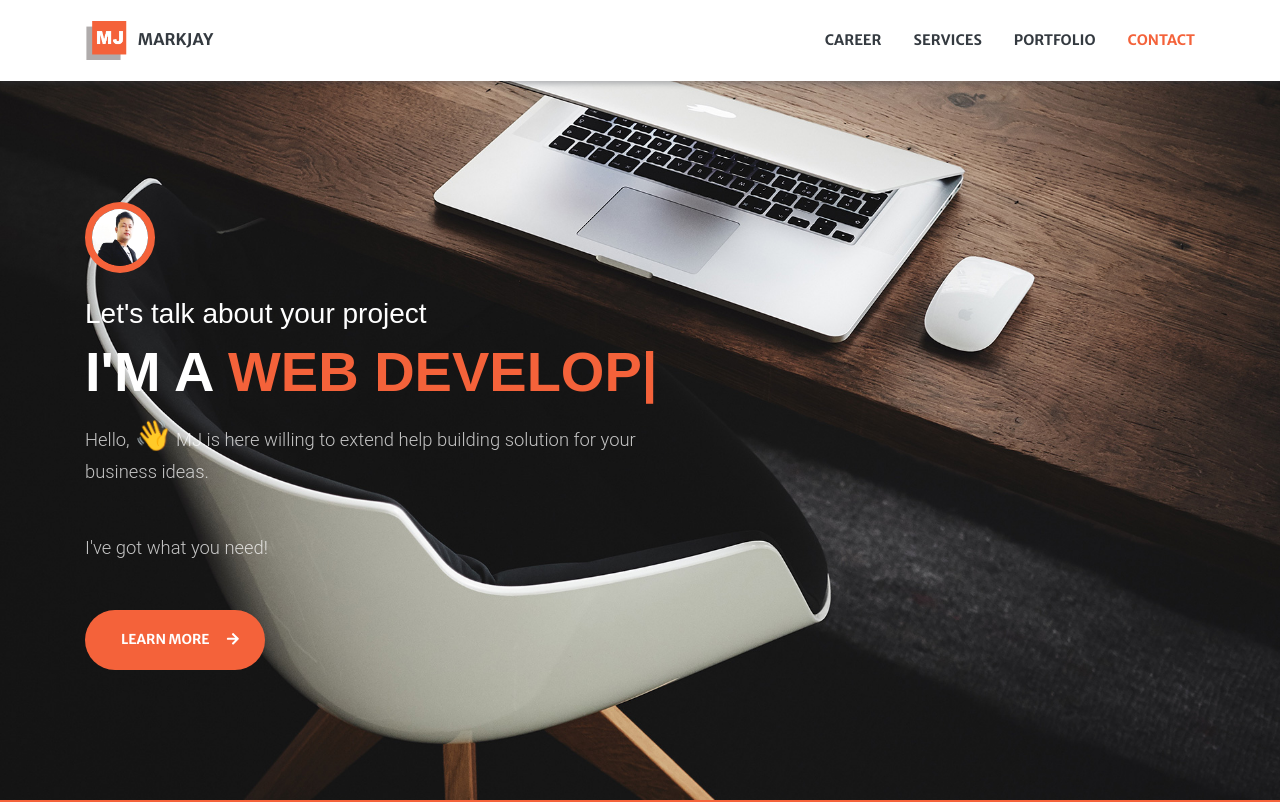
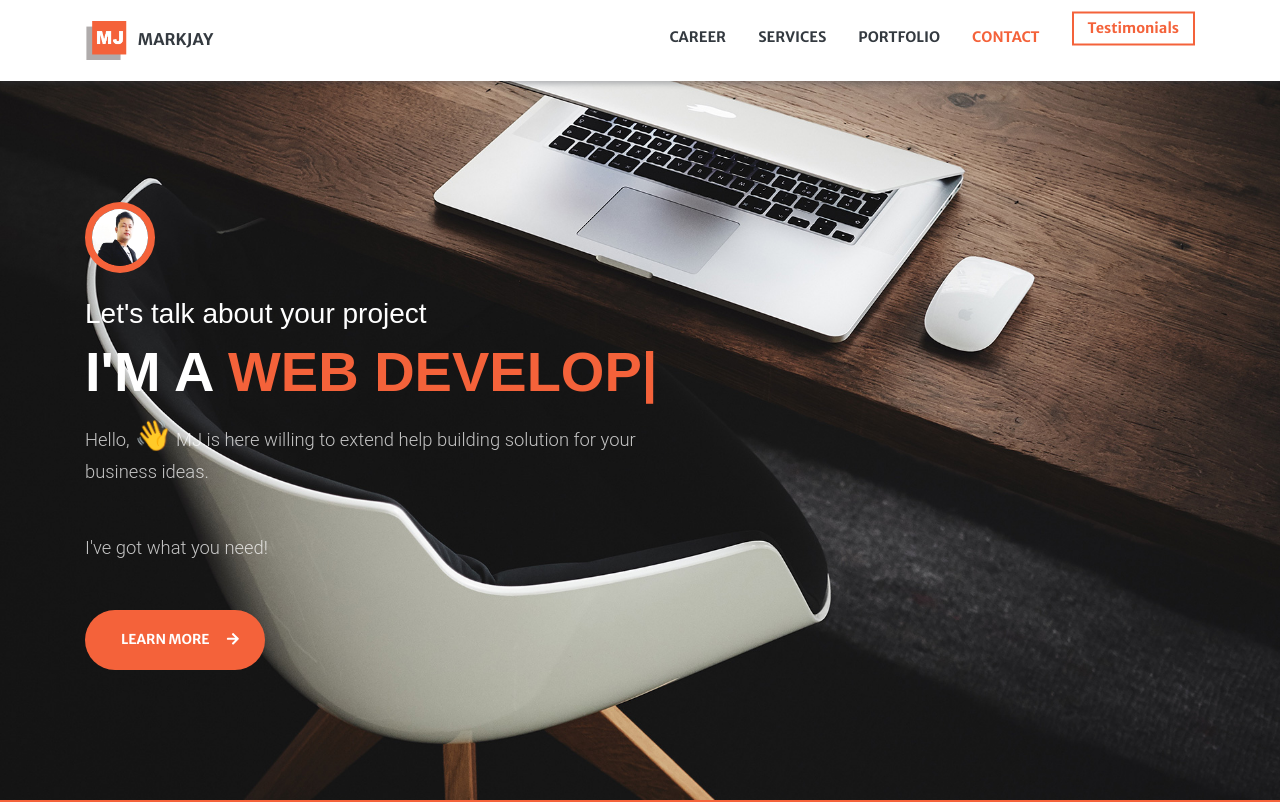
Before and after one commit to markjay18/mj.ladz.portfolio, a plain HTML site: page index.html in a window 1280 px wide. Shown: the top 802 px of the page. Drawn offline with nearby package versions, Linux system fonts and the light colour scheme.

Commit message:
Update index.html

```diff
--- a/index.html
+++ b/index.html
@@ -58,6 +58,7 @@
                         <li class="nav-item"><a class="nav-link js-scroll-trigger" href="#services">SERVICES</a></li>
                         <li class="nav-item"><a class="nav-link js-scroll-trigger" href="#portfolio">PORTFOLIO</a></li>
                         <li class="nav-item"><a class="nav-link js-scroll-trigger" href="#contact">CONTACT</a></li>
+                        <li class="nav-item"><a class="nav-link js-scroll-trigger" href="testimony.html"><button class="tested"><b>Testimonials</b></button></a></li>
                     </ul>
                 </div>
             </div>
```
